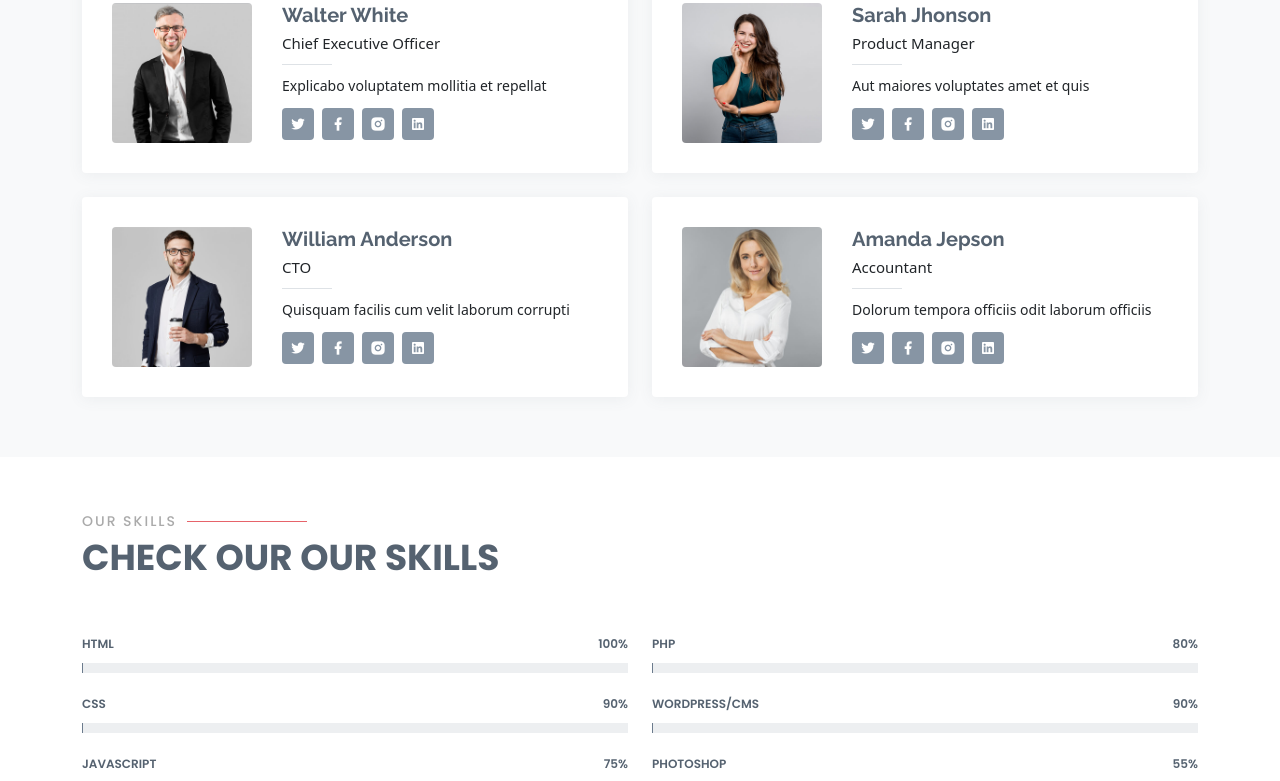
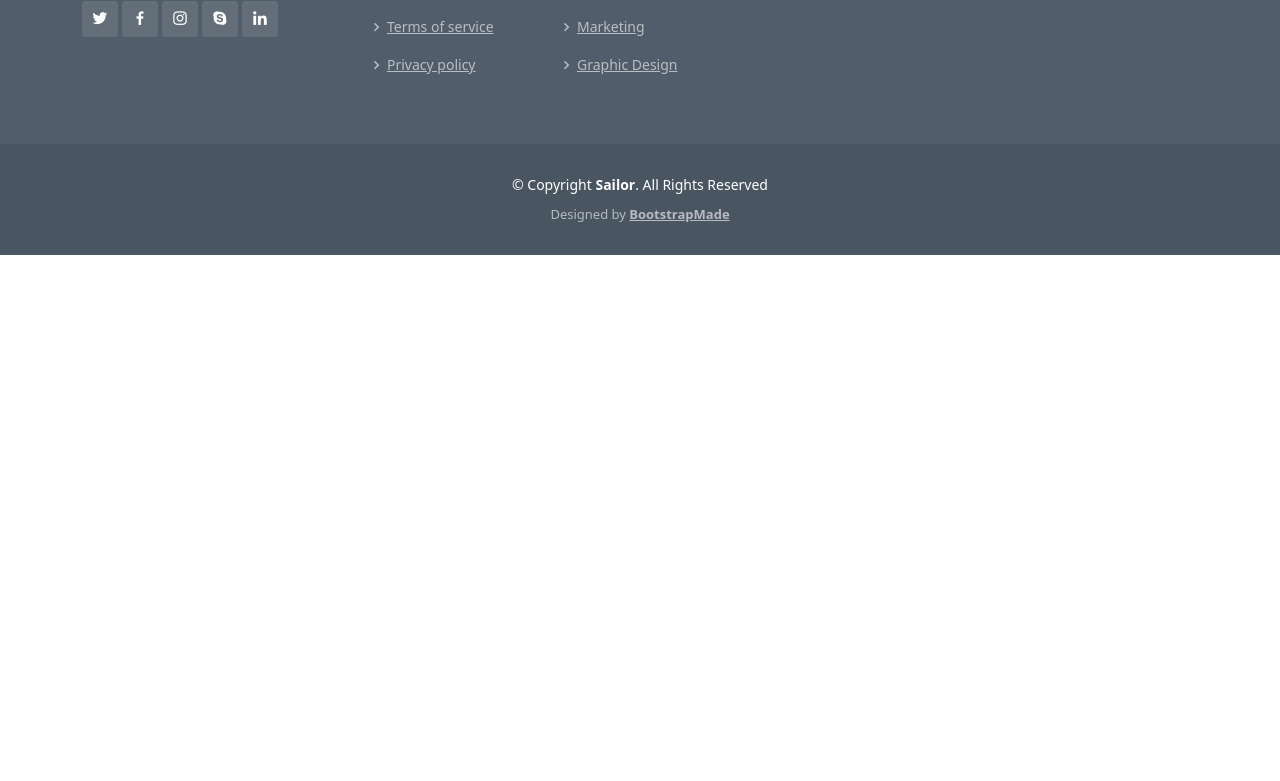
Before and after one commit to ajayd99/System-Intelligence-Project, a React (Create React App) app in the folder reactapp/: page /about in a window 1280 px wide. Shown: the part 617-1398 px from the top of the page. After the commit the page ends 872 px from the top, so only its background shows below. Built offline with nearby package versions, Linux system fonts and the light colour scheme.

Commit message:
Update to About component
Changes to the About component

```diff
--- a/reactapp/src/Components/about.jsx
+++ b/reactapp/src/Components/about.jsx
@@ -30,132 +30,8 @@ function About(props) {
       </div>
     </div>
   </section>
-  <section id="team" className="team section-bg">
-    <div className="container">
-      <div className="section-title">
-        <h2>Team</h2>
-        <p>Our Hardowrking Team</p>
-      </div>
-      <div className="row">
-        <div className="col-lg-6">
-          <div className="member d-flex align-items-start">
-            <div className="pic"><img src="assets/img/team/team-1.jpg" className="img-fluid" alt /></div>
-            <div className="member-info">
-              <h4>Walter White</h4>
-              <span>Chief Executive Officer</span>
-              <p>Explicabo voluptatem mollitia et repellat</p>
-              <div className="social">
-                <a href><i className="ri-twitter-fill" /></a>
-                <a href><i className="ri-facebook-fill" /></a>
-                <a href><i className="ri-instagram-fill" /></a>
-                <a href> <i className="ri-linkedin-box-fill" /> </a>
-              </div>
-            </div>
-          </div>
-        </div>
-        <div className="col-lg-6 mt-4 mt-lg-0">
-          <div className="member d-flex align-items-start">
-            <div className="pic"><img src="assets/img/team/team-2.jpg" className="img-fluid" alt /></div>
-            <div className="member-info">
-              <h4>Sarah Jhonson</h4>
-              <span>Product Manager</span>
-              <p>Aut maiores voluptates amet et quis</p>
-              <div className="social">
-                <a href><i className="ri-twitter-fill" /></a>
-                <a href><i className="ri-facebook-fill" /></a>
-                <a href><i className="ri-instagram-fill" /></a>
-                <a href> <i className="ri-linkedin-box-fill" /> </a>
-              </div>
-            </div>
-          </div>
-        </div>
-        <div className="col-lg-6 mt-4">
-          <div className="member d-flex align-items-start">
-            <div className="pic"><img src="assets/img/team/team-3.jpg" className="img-fluid" alt /></div>
-            <div className="member-info">
-              <h4>William Anderson</h4>
-              <span>CTO</span>
-              <p>Quisquam facilis cum velit laborum corrupti</p>
-              <div className="social">
-                <a href><i className="ri-twitter-fill" /></a>
-                <a href><i className="ri-facebook-fill" /></a>
-                <a href><i className="ri-instagram-fill" /></a>
-                <a href> <i className="ri-linkedin-box-fill" /> </a>
-              </div>
-            </div>
-          </div>
-        </div>
-        <div className="col-lg-6 mt-4">
-          <div className="member d-flex align-items-start">
-            <div className="pic"><img src="assets/img/team/team-4.jpg" className="img-fluid" alt /></div>
-            <div className="member-info">
-              <h4>Amanda Jepson</h4>
-              <span>Accountant</span>
-              <p>Dolorum tempora officiis odit laborum officiis</p>
-              <div className="social">
-                <a href><i className="ri-twitter-fill" /></a>
-                <a href><i className="ri-facebook-fill" /></a>
-                <a href><i className="ri-instagram-fill" /></a>
-                <a href> <i className="ri-linkedin-box-fill" /> </a>
-              </div>
-            </div>
-          </div>
-        </div>
-      </div>
-    </div>
-  </section>
-  <section id="skills" className="skills">
-    <div className="container">
-      <div className="section-title">
-        <h2>Our Skills</h2>
-        <p>Check our Our Skills</p>
-      </div>
-      <div className="row skills-content">
-        <div className="col-lg-6">
-          <div className="progress">
-            <span className="skill">HTML <i className="val">100%</i></span>
-            <div className="progress-bar-wrap">
-              <div className="progress-bar" role="progressbar" aria-valuenow={100} aria-valuemin={0} aria-valuemax={100} />
-            </div>
-          </div>
-          <div className="progress">
-            <span className="skill">CSS <i className="val">90%</i></span>
-            <div className="progress-bar-wrap">
-              <div className="progress-bar" role="progressbar" aria-valuenow={90} aria-valuemin={0} aria-valuemax={100} />
-            </div>
-          </div>
-          <div className="progress">
-            <span className="skill">JavaScript <i className="val">75%</i></span>
-            <div className="progress-bar-wrap">
-              <div className="progress-bar" role="progressbar" aria-valuenow={75} aria-valuemin={0} aria-valuemax={100} />
-            </div>
-          </div>
-        </div>
-        <div className="col-lg-6">
-          <div className="progress">
-            <span className="skill">PHP <i className="val">80%</i></span>
-            <div className="progress-bar-wrap">
-              <div className="progress-bar" role="progressbar" aria-valuenow={80} aria-valuemin={0} aria-valuemax={100} />
-            </div>
-          </div>
-          <div className="progress">
-            <span className="skill">WordPress/CMS <i className="val">90%</i></span>
-            <div className="progress-bar-wrap">
-              <div className="progress-bar" role="progressbar" aria-valuenow={90} aria-valuemin={0} aria-valuemax={100} />
-            </div>
-          </div>
-          <div className="progress">
-            <span className="skill">Photoshop <i className="val">55%</i></span>
-            <div className="progress-bar-wrap">
-              <div className="progress-bar" role="progressbar" aria-valuenow={55} aria-valuemin={0} aria-valuemax={100} />
-            </div>
-          </div>
-        </div>
-      </div>
-    </div>
-  </section>
+
 </div>
-
 
   );
 }
```
